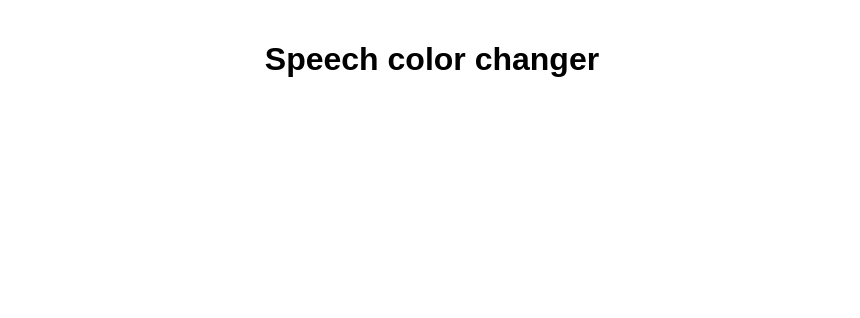
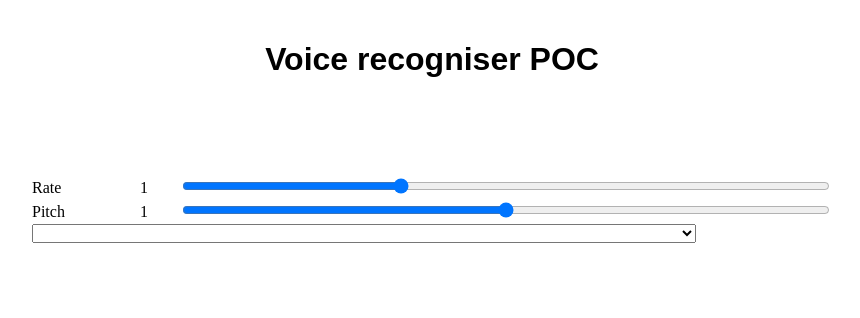
Before and after one commit to dhruvbalhara/speech-color-changer, a plain HTML site: page index.html in a window 1280 px wide. Shown: the whole page, without its empty margins (208-1068 px from the left). Drawn offline with nearby package versions, Linux system fonts and the light colour scheme.

Commit message:
add text to speech converter

```diff
--- a/index.html
+++ b/index.html
@@ -5,7 +5,7 @@
     <meta http-equiv="X-UA-Compatible" content="IE=edge,chrome=1">
     <meta name="viewport" content="width=device-width">
 
-    <title>Speech color changer</title>
+    <title>Voice recogniser POC</title>
 
     <link rel="stylesheet" href="style.css">
     <!--[if lt IE 9]>
@@ -14,13 +14,26 @@
   </head>
 
   <body>
-    <h1>Speech color changer</h1>
+    <h1>Voice recogniser POC</h1>
 
     <p class="hints"></p>
+    <div>
+      <label for="rate">Rate</label><input type="range" min="0.5" max="2" value="1" step="0.1" id="rate">
+      <div class="rate-value">1</div>
+      <div class="clearfix"></div>
+    </div>
+    <div>
+      <label for="pitch">Pitch</label><input type="range" min="0" max="2" value="1" step="0.1" id="pitch">
+      <div class="pitch-value">1</div>
+      <div class="clearfix"></div>
+    </div>
+    <select class="voice"></select>
+
     <div>
         <p class="output"><em></em></p>
     </div>
 
+    <script type="text/javascript" src="https://cdnjs.cloudflare.com/ajax/libs/jquery/2.1.3/jquery.min.js"></script>
     <script src="script.js"></script>
   </body>
 </html>
--- a/script.js
+++ b/script.js
@@ -48,13 +48,14 @@ recognition.onresult = function(event) {
   diagnostic.innerHTML += 'Result received: ' + transcript + '.<br/>';
   diagnostic.innerHTML += 'Confidence: ' + event.results[0][0].confidence + '<br/><br/>';
   scrollToBottom();
+  speak(transcript);
   // bg.style.backgroundColor = color;
   //console.log('Confidence: ' + event.results[0][0].confidence);
 }
 
 recognition.onspeechend = function() {
   recognition.stop();
-  diagnostic.innerHTML += "I have stopped listening now...";
+  diagnostic.innerHTML += "I have stopped listening now...<br/><br/>";
 }
 
 recognition.onnomatch = function(event) {
@@ -71,3 +72,49 @@ function scrollToBottom() {
   var elem = document.querySelector('body');
   elem.scrollTop = elem.scrollHeight;
 }
+
+<!-------------------- --!>
+
+var synth = window.speechSynthesis;
+var voiceSelect = document.querySelector('.voice');
+
+function speak(msg){
+  if(msg !== ''){
+    var utterThis = new SpeechSynthesisUtterance(msg);
+    var selectedOption = voiceSelect.selectedOptions[0].getAttribute('data-name');
+    for(i = 0; i < voices.length ; i++) {
+      if(voices[i].name === selectedOption) {
+        utterThis.voice = voices[i];
+      }
+    }
+    utterThis.pitch = pitch.value;
+    utterThis.rate = rate.value;
+    synth.speak(utterThis);
+  }
+}
+
+var voices = [];
+
+function populateVoiceList() {
+  voices = synth.getVoices();
+  var selectedIndex = voiceSelect.selectedIndex < 0 ? 0 : voiceSelect.selectedIndex;
+  voiceSelect.innerHTML = '';
+  for(i = 0; i < voices.length ; i++) {
+    var option = document.createElement('option');
+    option.textContent = voices[i].name + ' (' + voices[i].lang + ')';
+
+    if(voices[i].default) {
+      option.textContent += ' -- DEFAULT';
+    }
+
+    option.setAttribute('data-lang', voices[i].lang);
+    option.setAttribute('data-name', voices[i].name);
+    voiceSelect.appendChild(option);
+  }
+  voiceSelect.selectedIndex = selectedIndex;
+}
+
+populateVoiceList();
+if (speechSynthesis.onvoiceschanged !== undefined) {
+  speechSynthesis.onvoiceschanged = populateVoiceList;
+}
--- a/style.css
+++ b/style.css
@@ -8,6 +8,8 @@ html {
 
 body {
   height: inherit;
+  max-width: 800px;
+  margin: 0 auto;
 }
 
 h1, p {
@@ -19,9 +21,6 @@ h1, p {
 div {
   overflow: auto;
   position: relative;
-  bottom: 0px;
-  right: 0;
-  left: 0;
   background-color: rgba(255,255,255,0.2);
 }
 
@@ -32,3 +31,38 @@ ul {
 .hints span {
   text-shadow: 0px 0px 6px rgba(255,255,255,0.7);
 }
+
+
+select {
+  width: 83%;
+}
+
+form > div {
+  width: 81%;
+}
+
+.txt, form > div {
+  margin-bottom: 10px;
+  overflow: auto;
+}
+
+.clearfix {
+  clear: both;
+}
+
+label {
+  float: left;
+  width: 10%;
+  line-height: 1.5;
+}
+
+.rate-value, .pitch-value {
+  float: right;
+  width: 5%;
+  line-height: 1.5;
+}
+
+#rate, #pitch {
+  float: right;
+  width: 81%;
+}
```
